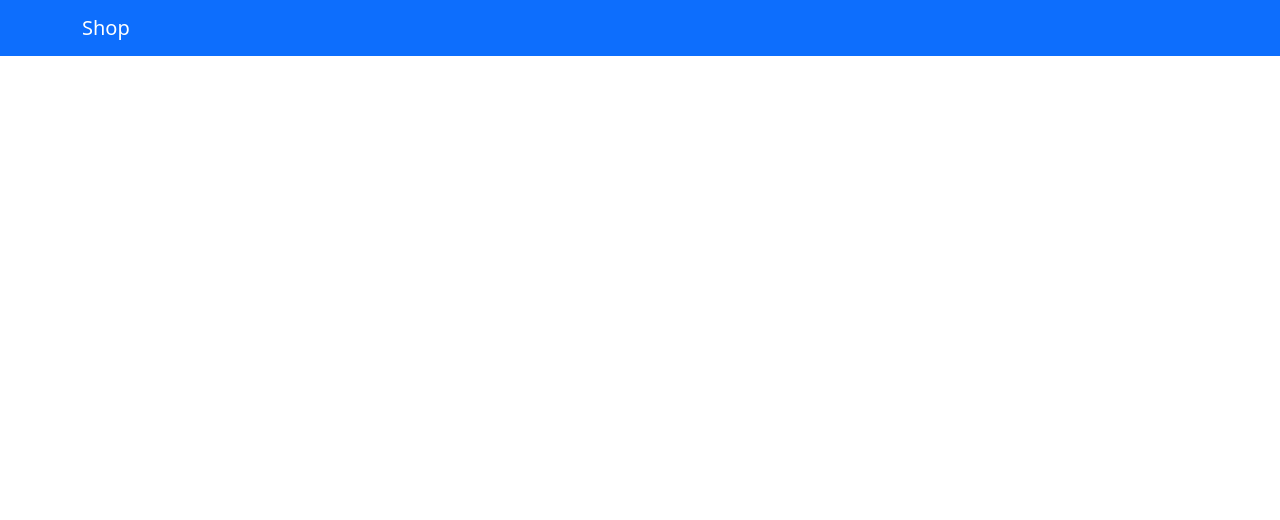
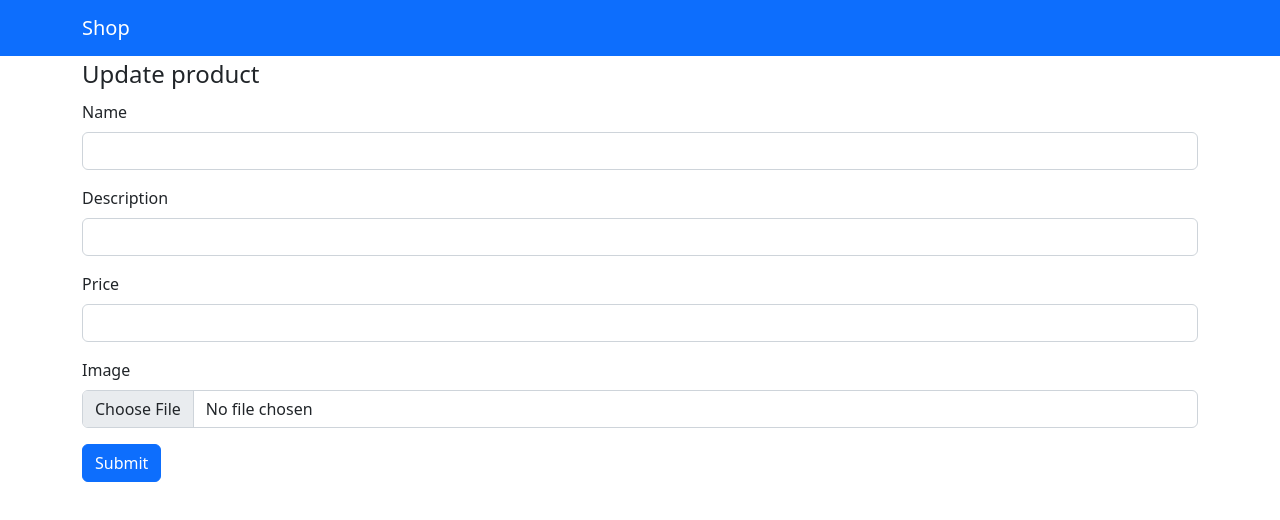
Before and after one commit to Marafon228/testing-app-react, a React (Create React App) app: page /update-product/1 in a window 1280 px wide. Before the commit this address had no page. Shown: the top 520 px of the page. Built offline with nearby package versions, Linux system fonts and the light colour scheme; no server answers.

Commit message:
Add update product

```diff
--- a/src/App.js
+++ b/src/App.js
@@ -3,6 +3,7 @@ import Layout from "./components/shared/Layout";
 import AllShop from "./pages/AllShop";
 import {Route, Routes} from "react-router-dom";
 import AddProduct from "./pages/AddProduct";
+import UpdateProduct from "./pages/UpdateProduct";
 
 function App() {
   return (
@@ -12,6 +13,7 @@ function App() {
           </Routes>
           <Routes>
               <Route path="/add-product" element={<AddProduct></AddProduct>}></Route>
+              <Route path="/update-product/:id" element={<UpdateProduct></UpdateProduct>}></Route>
           </Routes>
       </Layout>
 
--- a/src/pages/AddProduct.js
+++ b/src/pages/AddProduct.js
@@ -244,7 +244,7 @@ function AddProduct(){
         /*console.log(immge)*/
         console.log(typeof payload.Image);
         console.log(payload.Image);
-        axios.post("http://192.168.0.101:3310/api/Products/AddProductWeb",payload)//POST запрос
+        axios.post("http://localhost/api/Products/AddProductWeb",payload)//POST запрос
             .then((response)=>{
                 navigate("/");
             });
--- a/src/pages/AllShop.js
+++ b/src/pages/AllShop.js
@@ -20,7 +20,7 @@ function AllShop(){
 
     useEffect(()=>
     {
-        axios.get("http://192.168.0.101:3310/api/Products/GetProducts")
+        axios.get("http://localhost/api/Products/GetProducts")
             .then((response)=>{
                 setShop((existingData)=>{
                         return response.data;
@@ -55,6 +55,9 @@ function AllShop(){
                             <Card.Text>
                                 <b>Price:</b>{sp.Price}
                             </Card.Text>
+                            <Button variant="primary" type="button" onClick={()=> {navigate(`/update-product/${sp.id}`);}}>
+                                Edit
+                            </Button>
 
                         </Card.Body>
                     </Card>
--- /dev/null
+++ b/src/pages/UpdateProduct.js
@@ -0,0 +1,90 @@
+import Form from "react-bootstrap/Form";
+import Button from "react-bootstrap/Button";
+import {useEffect, useRef} from "react";
+import axios from "axios";
+import {useParams} from "react-router-dom";
+
+function UpdateProduct () {
+
+    const ProductName = useRef("");
+    const ProductDescription = useRef("");
+    const ProductPrice = useRef("");
+    const ProductImage = useRef("");
+
+
+    const {id} = useParams();
+
+    useEffect(()=>
+    {
+        axios.get(`http://localhost/api/Products/EditProduct/${id}`)
+            .then((response)=> {
+                ProductName.current.value = response.data.Name;
+                ProductDescription.current.value = response.data.Description;
+                ProductPrice.current.value = response.data.Price;
+                ProductImage.current.value = response.data.Image;
+
+            })
+
+    },[]);
+
+
+    function updateProductHandler(){
+
+    }
+
+    var viewArray = [];
+    function inputImage(){
+        var img = document.querySelector('#image')
+        img.addEventListener('change', function() {
+            var reader = new FileReader();
+
+            reader.onload = function () {
+
+                var arrayBuffer = new Uint8Array(reader.result);
+                console.log(arrayBuffer);
+                viewArray = Array.from(arrayBuffer);
+            };
+            reader.readAsArrayBuffer(this.files[0]);
+
+        })
+
+    }
+
+    return<>
+
+        <legend>Update product</legend>
+        <Form>
+
+            <Form.Group className="mb-3" controlId="formProductName">
+                <Form.Label>Name</Form.Label>
+                <Form.Control type="text" ref={ProductName}/>
+
+            </Form.Group>
+
+            <Form.Group className="mb-3" controlId="formProductDescription">
+                <Form.Label>Description</Form.Label>
+                <Form.Control type="text"  ref={ProductDescription}/>
+
+            </Form.Group>
+
+            <Form.Group className="mb-3" controlId="formProductPrice">
+                <Form.Label>Price</Form.Label>
+                <Form.Control type="integer"  ref={ProductPrice}/>
+
+            </Form.Group>
+
+            <Form.Group className="mb-3" controlId="formProductImage">
+                <Form.Label>Image</Form.Label>
+                <Form.Control id="image" type="file" ref={ProductImage} onInput={inputImage} />
+
+
+            </Form.Group>
+            <Button variant="primary" type="button" onClick={updateProductHandler}>
+                Submit
+            </Button>
+
+        </Form>
+    </>
+}
+
+export default UpdateProduct;
```
